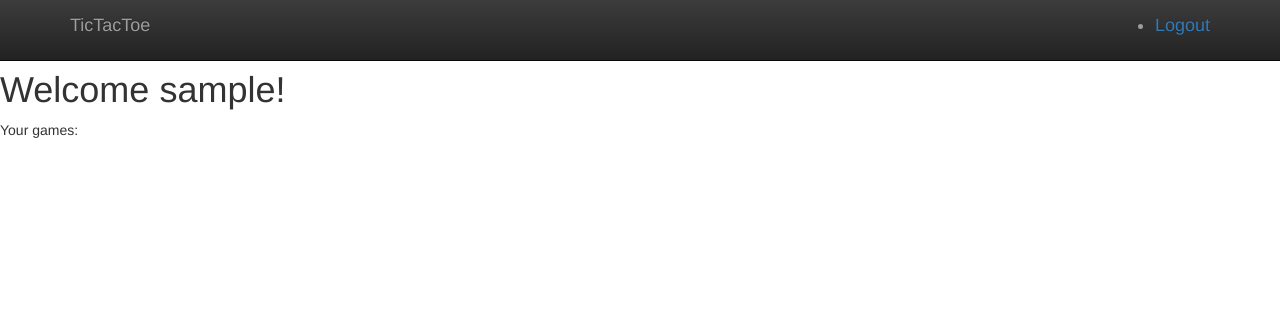
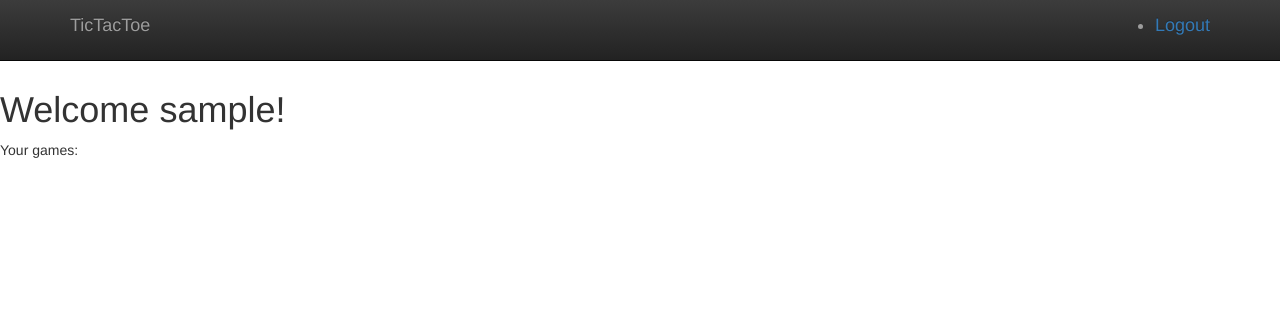
Before and after one commit to ericnjogu/plst-tictactoe, a Django app: page /player/home in a window 1280 px wide. Shown: the top 321 px of the page. Run offline with Django 3.2, Linux system fonts and the light colour scheme; the visitor is signed in with stand-in values (Sample User, id 1); data that the repository does not hold is empty; some libraries are stand-ins or nearby versions.

Commit message:
fix: adjusting padding to unhide body content

```diff
--- a/templates/base.html
+++ b/templates/base.html
@@ -11,7 +11,7 @@
         <link rel="stylesheet" href="{% static 'css/bootstrap.min.css' %}">
         <style>
             body {
-                padding-top: 50px;
+                padding-top: 70px;
                 padding-bottom: 20px;
             }
         </style>
```
